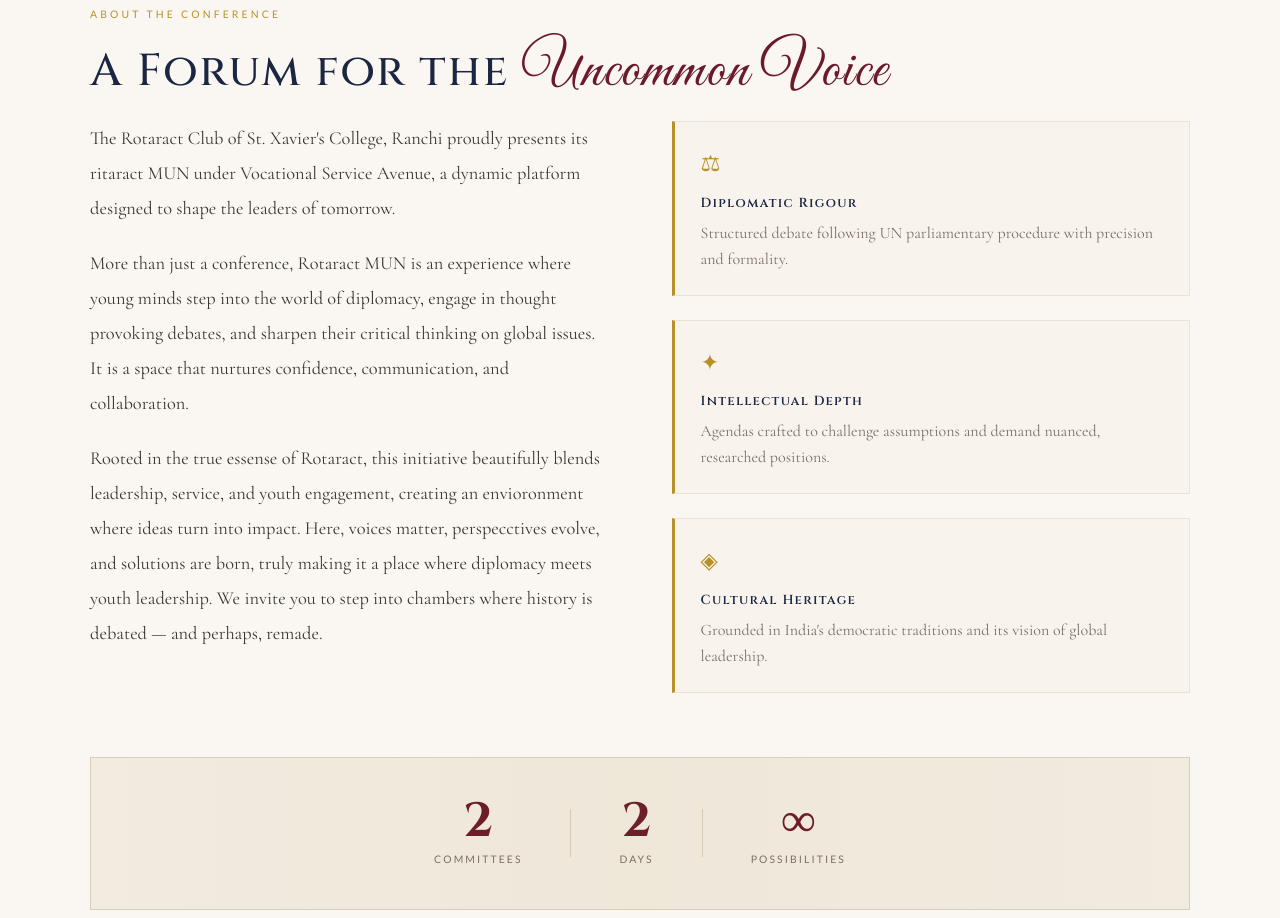
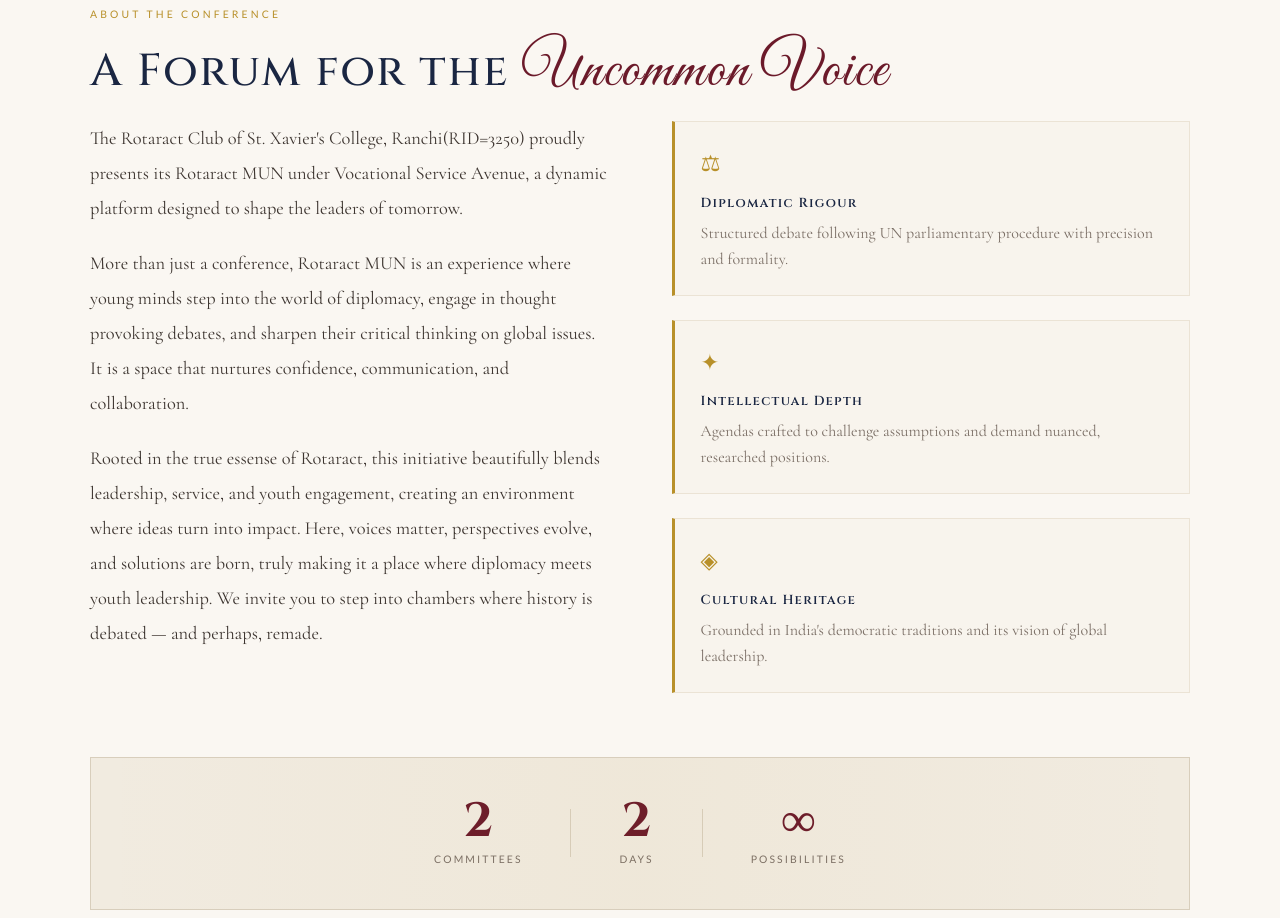
Before and after one commit to aadigelani/RACMUN2026, a plain HTML site: page index.html in a window 1280 px wide. Shown: the part 1600-2518 px from the top of the page. Drawn offline with nearby package versions, Linux system fonts and the light colour scheme; a web font is replaced by a local one.

Commit message:
spellings

```diff
--- a/index.html
+++ b/index.html
@@ -203,13 +203,13 @@
       <div class="about-grid">
         <div class="about-text reveal-slide">
           <p>
-            The Rotaract Club of St. Xavier's College, Ranchi proudly presents its ritaract MUN under Vocational Service Avenue, a dynamic platform designed to shape the leaders of tomorrow.
+            The Rotaract Club of St. Xavier's College, Ranchi(RID=3250) proudly presents its Rotaract MUN under Vocational Service Avenue, a dynamic platform designed to shape the leaders of tomorrow.
           </p>
           <p>
             More than just a conference, Rotaract MUN is an experience where young minds step into the world of diplomacy, engage in thought provoking debates, and sharpen their critical thinking on global issues. It is a space that nurtures confidence, communication, and collaboration.
           </p>
           <p>
-            Rooted in the true essense of Rotaract, this initiative beautifully blends leadership, service, and youth engagement, creating an envioronment where ideas turn into impact. Here, voices matter, perspecctives evolve, and solutions are born, truly making it a place where diplomacy meets youth leadership. We invite you to step into chambers where history is debated — and perhaps, remade.
+            Rooted in the true essense of Rotaract, this initiative beautifully blends leadership, service, and youth engagement, creating an environment where ideas turn into impact. Here, voices matter, perspectives evolve, and solutions are born, truly making it a place where diplomacy meets youth leadership. We invite you to step into chambers where history is debated — and perhaps, remade.
           </p>
         </div>
 
```
